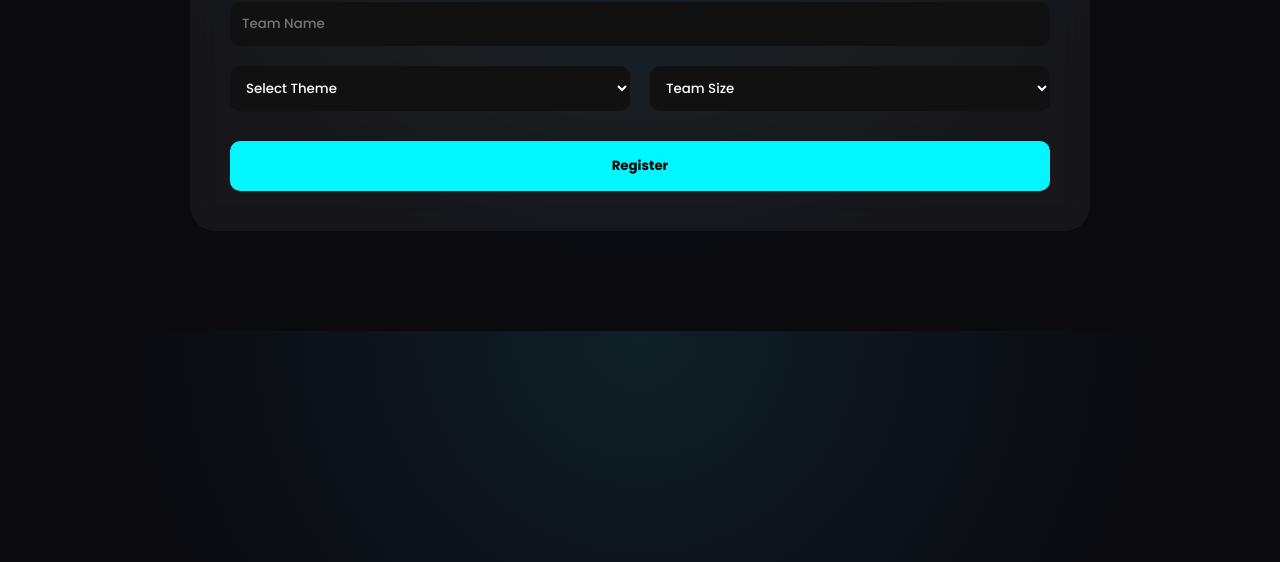
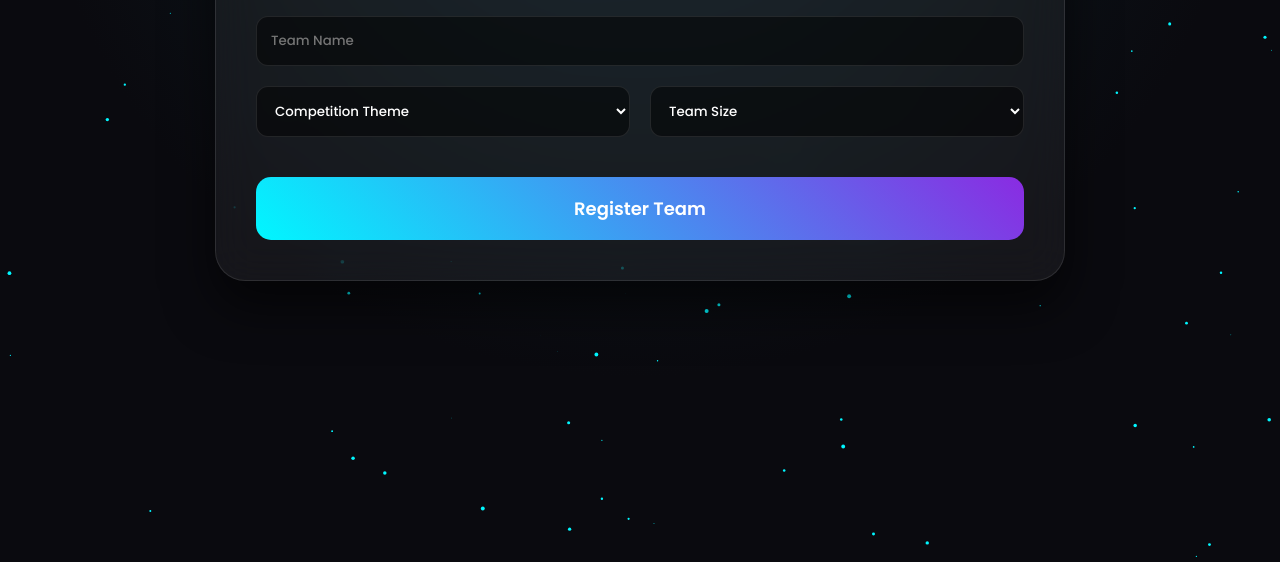
Before and after one commit to dheemanth1327/iot_club, a plain HTML site: page register.html in a window 1280 px wide. Shown: the part 238-800 px from the top of the page. Drawn offline with Linux system fonts and the light colour scheme.

Commit message:
Update register.html

```diff
--- a/register.html
+++ b/register.html
@@ -3,157 +3,116 @@
 <head>
     <meta charset="UTF-8">
     <meta name="viewport" content="width=device-width, initial-scale=1.0">
-<title>IOTIFY Registration</title>
-
+    <title>Registration - IOTIFY</title>
     <link href="https://fonts.googleapis.com/css2?family=Poppins:wght@300;500;600;700&display=swap" rel="stylesheet">
-
     <style>
-*{margin:0;padding:0;box-sizing:border-box;font-family:'Poppins',sans-serif;}
-
-body{
-    background: radial-gradient(circle at top,#0f2027,#0a0a0f 60%);
-    color:#fff;
-}
-
-.register-section{
-    padding:100px 10%;
-    display:flex;
-    justify-content:center;
-}
-
-.register-container{
-    width:100%;
-    max-width:900px;
-    padding:40px;
-    border-radius:25px;
-    background:rgba(255,255,255,0.05);
-    backdrop-filter:blur(15px);
-}
-
-h1{text-align:center;margin-bottom:10px;}
-p{text-align:center;margin-bottom:30px;color:#aaa;}
-
-.form-grid{
-    display:grid;
-    grid-template-columns:repeat(2,1fr);
-    gap:20px;
-}
-
-.full{grid-column:span 2;}
-
-input,select{
-    padding:12px;
-    border-radius:10px;
-    border:none;
-    background:#111;
-    color:#fff;
-}
-
-.member{
-    margin-top:20px;
-    padding:20px;
-    border-radius:15px;
-    background:rgba(0,247,255,0.05);
-}
-
-button{
-    margin-top:30px;
-    width:100%;
-    padding:15px;
-    border:none;
-    border-radius:10px;
-    background:#00f7ff;
-    color:#000;
-    font-weight:bold;
-    cursor:pointer;
-}
-
-@media(max-width:768px){
-    .form-grid{grid-template-columns:1fr;}
-    .full{grid-column:span 1;}
-}
+        /* Standalone Styles to avoid style.css conflicts */
+        * { margin: 0; padding: 0; box-sizing: border-box; font-family: 'Poppins', sans-serif; }
+        body { background: radial-gradient(circle at top, #0f2027, #0a0a0f 60%); color: white; min-height: 100vh; overflow-x: hidden; }
+        canvas { position: fixed; top: 0; left: 0; z-index: -1; }
+        nav { display: flex; justify-content: space-between; align-items: center; padding: 20px 50px; position: fixed; width: 100%; top: 0; backdrop-filter: blur(15px); z-index: 1000; }
+        nav h1 { color: #00f7ff; }
+        nav button { padding: 10px 20px; border: none; border-radius: 20px; background: linear-gradient(45deg, #00f7ff, #8a2be2); color: white; cursor: pointer; }
+        .register-section { padding: 120px 10% 60px; display: flex; flex-direction: column; align-items: center; }
+        .register-container { width: 100%; max-width: 850px; background: rgba(255, 255, 255, 0.05); backdrop-filter: blur(20px); border-radius: 30px; border: 1px solid rgba(255, 255, 255, 0.1); padding: 40px; box-shadow: 0 25px 50px rgba(0,0,0,0.6); }
+        .hero-title { font-size: 42px; font-weight: 700; text-align: center; background: linear-gradient(45deg, #00f7ff, #8a2be2); -webkit-background-clip: text; -webkit-text-fill-color: transparent; margin-bottom: 30px; }
+        .form-grid { display: grid; grid-template-columns: repeat(2, 1fr); gap: 20px; }
+        .full-width { grid-column: span 2; }
+        input, select { width: 100%; padding: 14px; border-radius: 12px; border: 1px solid rgba(255,255,255,0.1); background: rgba(0,0,0,0.5); color: #fff; transition: 0.3s; }
+        input:focus { border-color: #00f7ff; box-shadow: 0 0 15px rgba(0,247,255,0.3); outline: none; }
+        .member-section { margin-top: 30px; padding: 25px; border-radius: 20px; background: rgba(0,247,255,0.03); border: 1px solid rgba(0,247,255,0.2); animation: fadeIn 0.5s ease; }
+        .member-section h3 { color: #00f7ff; margin-bottom: 20px; }
+        .submit-btn { width: 100%; margin-top: 40px; padding: 18px; border-radius: 15px; border: none; background: linear-gradient(45deg, #00f7ff, #8a2be2); color: white; font-size: 18px; font-weight: 600; cursor: pointer; transition: 0.3s; }
+        .submit-btn:hover { transform: translateY(-3px); box-shadow: 0 15px 30px rgba(0,247,255,0.5); }
+        @keyframes fadeIn { from { opacity: 0; transform: translateY(20px); } to { opacity: 1; transform: translateY(0); } }
+        @media (max-width: 768px) { .form-grid { grid-template-columns: 1fr; } .full-width { grid-column: span 1; } }
     </style>
 </head>
-
 <body>
-
+<canvas id="bg"></canvas>
+<nav>
+    <h1 style="cursor:pointer" onclick="goHome()">IOTIFY</h1>
+    <button onclick="goHome()">Home</button>
+</nav>
 <section class="register-section">
     <div class="register-container">
-
-<h1>Event Registration</h1>
-<p>Fill your team details</p>
-
-<form id="form">
-
+        <h1 class="hero-title">Event Registration</h1>
+        <form id="registrationForm">
             <div class="form-grid">
-<input class="full" name="teamName" placeholder="Team Name" required>
-
+                <input type="text" name="teamName" placeholder="Team Name" required class="full-width">
                 <select name="theme" required>
-<option disabled selected>Select Theme</option>
-<option>SUS</option>
-<option>ABC</option>
-<option>XYZ</option>
+                    <option value="" disabled selected>Competition Theme</option>
+                    <option value="SUS">SUS</option>
+                    <option value="ABC">ABC</option>
+                    <option value="XYX">XYX</option>
+                    <option value="Open Source">Open Source</option>
                 </select>
-
-<select id="size" name="teamSize" required onchange="generate()">
-<option disabled selected>Team Size</option>
-<option value="1">1</option>
-<option value="2">2</option>
-<option value="3">3</option>
-<option value="4">4</option>
-<option value="5">5</option>
+                <select id="teamSize" name="teamSize" required onchange="generateMemberFields()">
+                    <option value="" disabled selected>Team Size</option>
+                    <option value="1">1 Member</option>
+                    <option value="2">2 Members</option>
+                    <option value="3">3 Members</option>
+                    <option value="4">4 Members</option>
+                    <option value="5">5 Members</option>
                 </select>
             </div>
-
-<div id="members"></div>
-
-<button type="submit">Register</button>
-
+            <div id="membersContainer"></div>
+            <button type="submit" id="submitBtn" class="submit-btn">Register Team</button>
         </form>
     </div>
 </section>
+<script src="script.js"></script>
+<script>
+    // 1. YOUR UPDATED SCRIPT URL
+    const scriptURL = 'https://script.google.com/macros/s/AKfycby-V06-X4A43X6Y-v06-X4A43X6Y/exec';
 
-<script>
-const scriptURL = "https://script.google.com/macros/s/AKfycbzS2hbIfDbhizjsuNeWFdgjoX29NG2PQeUOm8JvurbuIVI1AzHPl_RkvGw9DIBD7KYE/exec";
-
-function generate(){
-    const size = document.getElementById("size").value;
-    const container = document.getElementById("members");
-    container.innerHTML="";
-
-    for(let i=1;i<=size;i++){
+    function generateMemberFields() {
+        const size = document.getElementById('teamSize').value;
+        const container = document.getElementById('membersContainer');
+        container.innerHTML = "";
+        for (let i = 1; i <= size; i++) {
+            const role = (i === 1) ? "Team Leader" : `Member ${i}`;
             container.innerHTML += `
-        <div class="member">
-        <h3>${i==1?"Leader":"Member "+i}</h3>
+                <div class="member-section">
+                    <h3>👤 ${role}</h3>
                     <div class="form-grid">
-        <input name="name_${i}" placeholder="Name" required>
-        <input name="usn_${i}" placeholder="USN" required>
-        <input name="phone_${i}" placeholder="Phone" required>
-        <input name="email_${i}" placeholder="Email" required>
-        <input name="branch_${i}" placeholder="Branch" required>
-        <input name="sem_${i}" placeholder="Sem" required>
+                        <input type="text" name="name_${i}" placeholder="Full Name" required>
+                        <input type="text" name="usn_${i}" placeholder="USN" required>
+                        <input type="tel" name="phone_${i}" placeholder="Phone" required>
+                        <input type="email" name="email_${i}" placeholder="Email" required>
+                        <input type="text" name="branch_${i}" placeholder="Branch" required>
+                        <select name="sem_${i}" required>
+                            <option value="" disabled selected>Sem</option>
+                            <option value="2">2</option><option value="4">4</option>
+                            <option value="6">6</option><option value="8">8</option>
+                        </select>
                     </div>
                 </div>`;
         }
     }
 
-document.getElementById("form").addEventListener("submit", e=>{
+    const form = document.getElementById('registrationForm');
+    const btn = document.getElementById('submitBtn');
+
+    form.addEventListener('submit', e => {
         e.preventDefault();
+        btn.disabled = true;
+        btn.innerText = "Registering...";
 
-    fetch(scriptURL,{
-        method:"POST",
-        body:new FormData(e.target)
+        // mode: 'no-cors' is mandatory for GitHub Pages to Apps Script
+        fetch(scriptURL, { method: 'POST', mode: 'no-cors', body: new FormData(form) })
+        .then(() => {
+            alert("Success! Check your Excel sheet.");
+            window.location.href = "index.html";
         })
-    .then(res=>res.text())
-    .then(()=>{
-        alert("✅ Registered Successfully!");
-        location.reload();
-    })
-    .catch(err=>{
-        alert("❌ Error: "+err);
+        .catch(error => {
+            alert("Error: " + error.message);
+            btn.disabled = false;
+            btn.innerText = "Register Team";
         });
     });
+
+    function goHome() { window.location.href = "index.html"; }
 </script>
-
 </body>
 </html>
```
Lines whose indentation alone changed are shown as unchanged.
